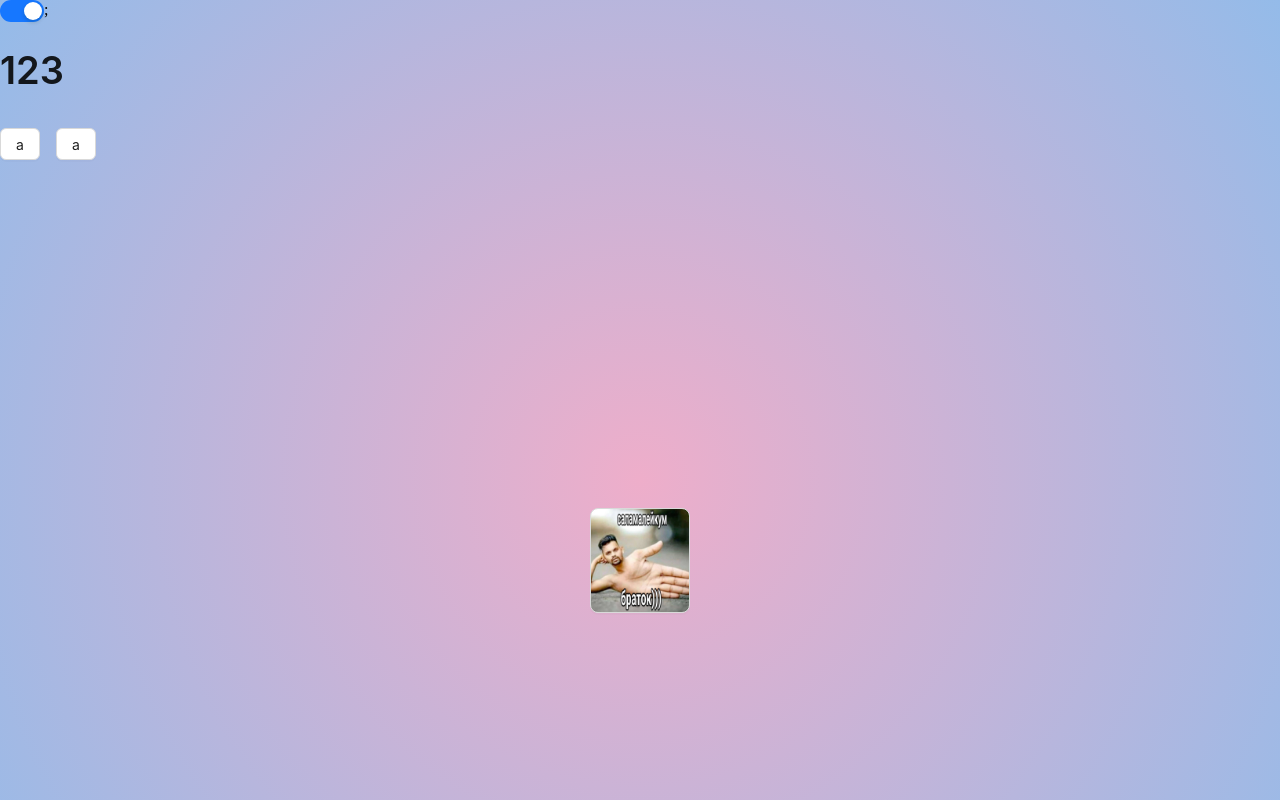
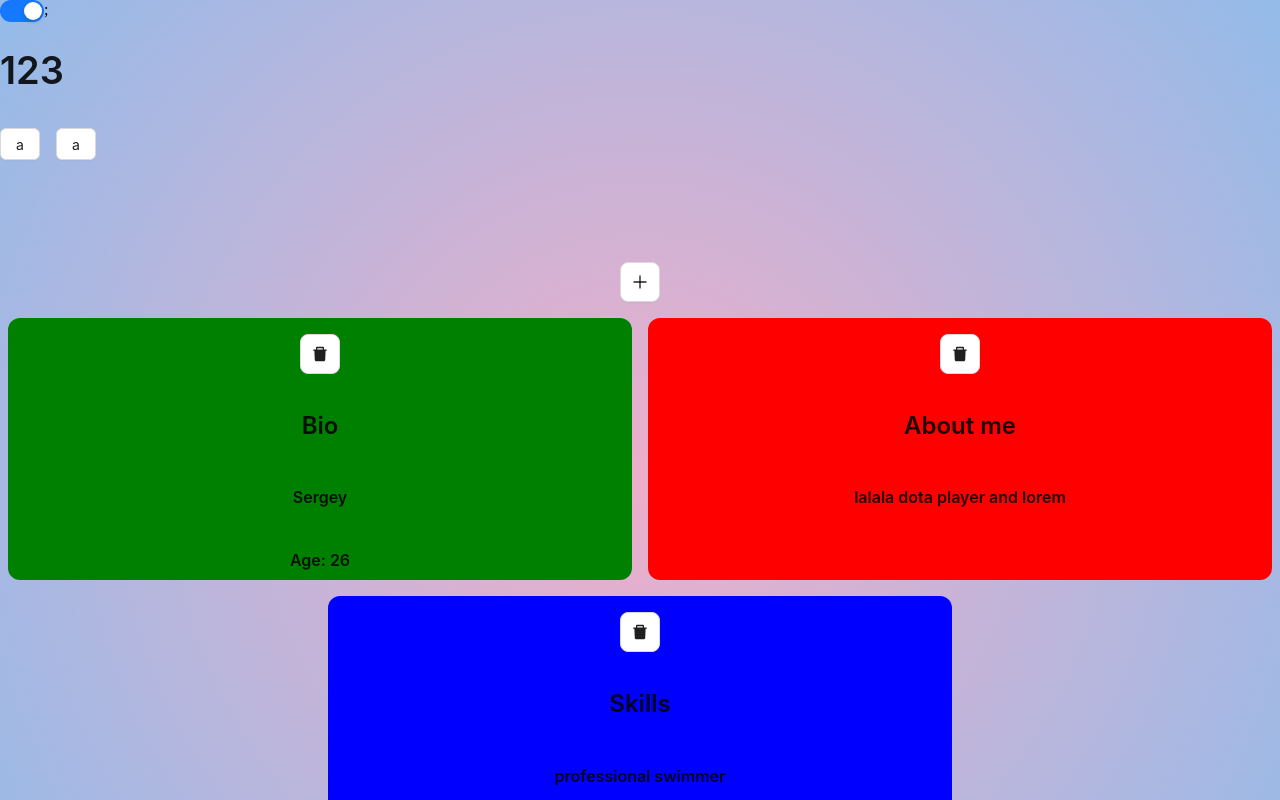
Before and after one commit to Sandoyaa/antdtest1, a React (Vite) app: page / in a window 1280 px wide. Shown: the top 800 px of the page. Built offline with nearby package versions, Linux system fonts and the light colour scheme.

Commit message:
deleted button show/hide

```diff
--- a/src/App.tsx
+++ b/src/App.tsx
@@ -3,14 +3,12 @@ import './App.css'
 import {Button, Col, Flex, Form, Input, Modal, Row, Switch} from 'antd';
 import useBreakpoint from "antd/es/grid/hooks/useBreakpoint";
 import {PlusOutlined} from '@ant-design/icons'
-import loadImg from './img/load.jpeg'
 import {type Block, CardInfo, Header} from "./components";
 import {blockData} from "./constants/data.ts";
 
 
 const App = () => {
     const [form] = Form.useForm();
-    const [mainTable, setMainTable] = useState<boolean>(false);
     const [blocks, setBlocks] = useState<Block[]>(blockData);
     const [modal, setModal] = useState<boolean>(false);
     const screens = useBreakpoint();
@@ -52,7 +50,6 @@ const App = () => {
             <Header title='123' children={<Fragment><Button>a</Button>
                 <Button>a</Button></Fragment>}/>
             <Flex className='App' justify='center' vertical gap={16}>
-                {mainTable && (
                 <Flex vertical align='center' gap={16}>
                     <Button icon={<PlusOutlined/>} size='large' block={buttonBlockCondition}
                             onClick={showModal}></Button>
@@ -63,19 +60,6 @@ const App = () => {
                             </Col>
                         ))}
                     </Row>
-                    </Flex>
-                )}
-                <Flex justify='center'>
-                    <Button size='large' block={buttonBlockCondition} onClick={() => setMainTable(!mainTable)}
-                            style={{
-                                backgroundImage: `url(${loadImg})`,
-                                backgroundSize: 'contain',
-                                backgroundRepeat: 'no-repeat',
-                                height: '105px',
-                                width: '100px'
-                            }}>
-                        {mainTable && 'Hide'}
-                    </Button>
                 </Flex>
             </Flex>
             <Modal title='Add new block' open={modal} onOk={handleAddBlock} onCancel={handleCancel} okText='Add'
```
Lines whose indentation alone changed are shown as unchanged.
